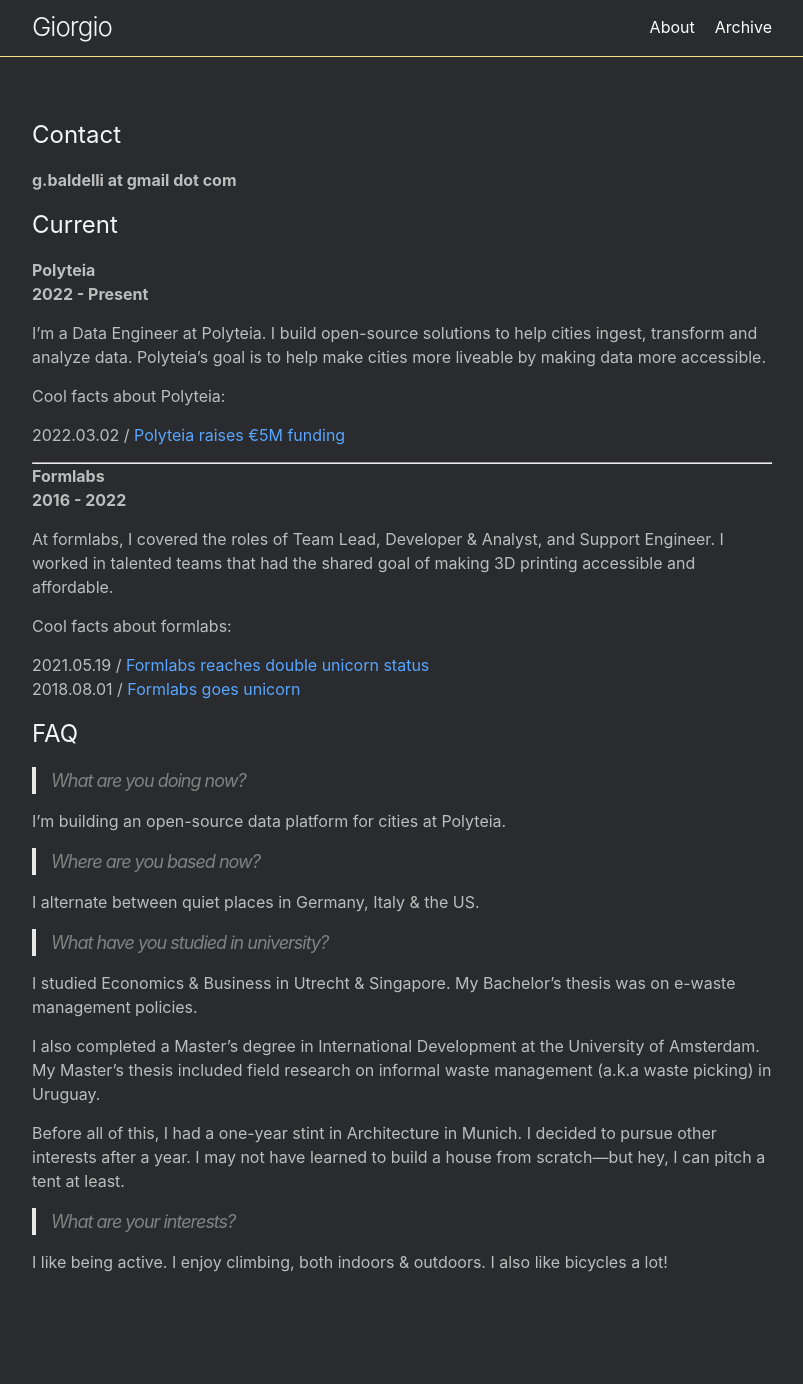
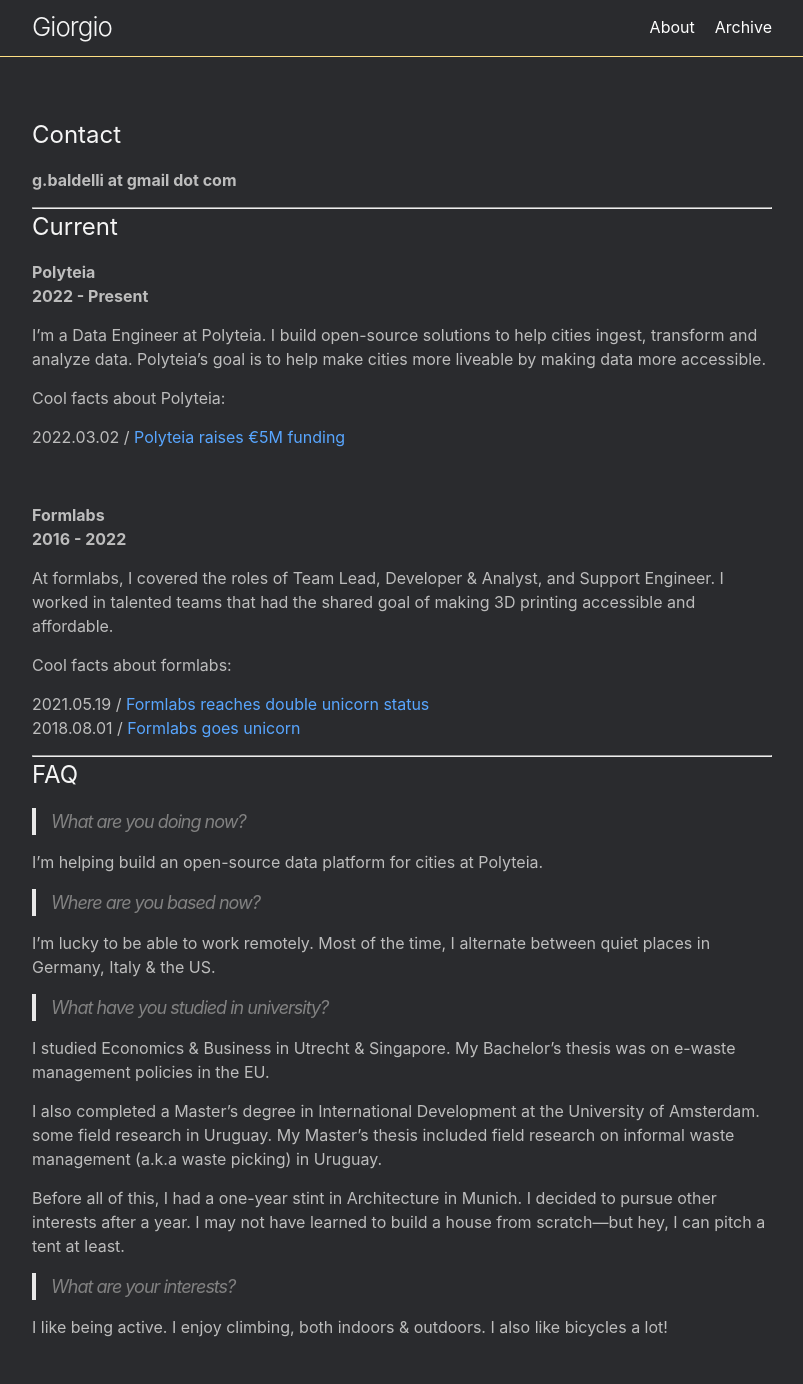
Before and after one commit to GiorgioBaldelli/giorgiobaldelli.github.io, a Jekyll site: the page built from about.markdown, in a window 1280 px wide. Shown: the whole page, without its empty margins (238-1041 px from the left). Built offline with Jekyll 4.4.1, drawn with Linux system fonts in a browser that asks for light colours; before the commit the page ends 1319 px from its top, so only the background shows below that.

Commit message:
Update about.markdown

```diff
--- a/about.markdown
+++ b/about.markdown
@@ -8,6 +8,7 @@
 
 **g.baldelli at gmail dot com**
 
+ ---
 # Current
 
   **Polyteia
@@ -19,7 +20,7 @@
 
 2022.03.02 / [Polyteia raises €5M funding](https://www.crunchbase.com/funding_round/polyteia-seed--df7d3f77)
 
----
+<br>
 
 **Formlabs
 2016 - 2022**
@@ -32,22 +33,22 @@
 2018.08.01 / [Formlabs goes unicorn](https://3dprint.com/281702/formlabs-reaches-double-unicorn-status-with-150m-series-e-round/)
 
 
-
+  ---
 # FAQ
 
 > What are you doing now?
 
-I'm building an open-source data platform for cities at Polyteia.
+I'm helping build an open-source data platform for cities at Polyteia.
 
 > Where are you based now?
 
-I alternate between quiet places in Germany, Italy & the US.
+I'm lucky to be able to work remotely. Most of the time, I alternate between quiet places in Germany, Italy & the US.
 
 > What have you studied in university?
 
-I studied Economics & Business in Utrecht & Singapore. My Bachelor's thesis was on e-waste management policies.
+I studied Economics & Business in Utrecht & Singapore. My Bachelor's thesis was on e-waste management policies in the EU.
 
-I also completed a Master's degree in International Development at the University of Amsterdam. My Master's thesis included field research on informal waste management (a.k.a waste picking) in Uruguay.
+I also completed a Master's degree in International Development at the University of Amsterdam. some field research in Uruguay. My Master's thesis included field research on informal waste management (a.k.a waste picking) in Uruguay.
 
 Before all of this, I had a one-year stint in Architecture in Munich. I decided to pursue other interests after a year. I may not have learned to build a house from scratch—but hey, I can pitch a tent at least.
 
```
